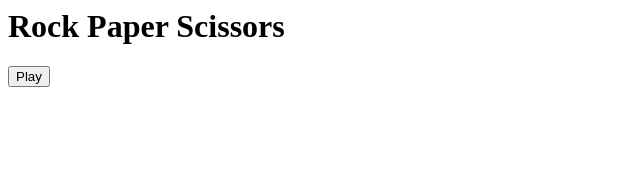
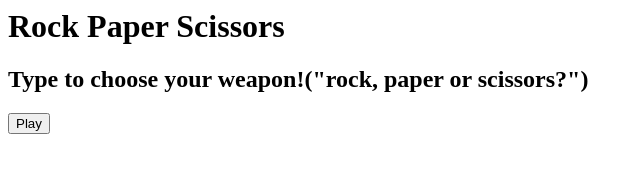
Before and after one commit to stanger307/rock_paper, a plain HTML site: page index.html in a window 1280 px wide. Shown: the whole page, without its empty margins (0-643 px from the left). Drawn offline with Linux system fonts and the light colour scheme.

Commit message:
Update index.html

```diff
--- a/index.html
+++ b/index.html
@@ -9,6 +9,7 @@
 <body>
     <header>
         <h1>Rock Paper Scissors</h1>
+        <h2>Type to choose your weapon!("rock, paper or scissors?")<h2>
     </header>
     <button onclick = "game()">Play</button>
     <!--<button class="move" data-move="rock">Rock</button>
```
